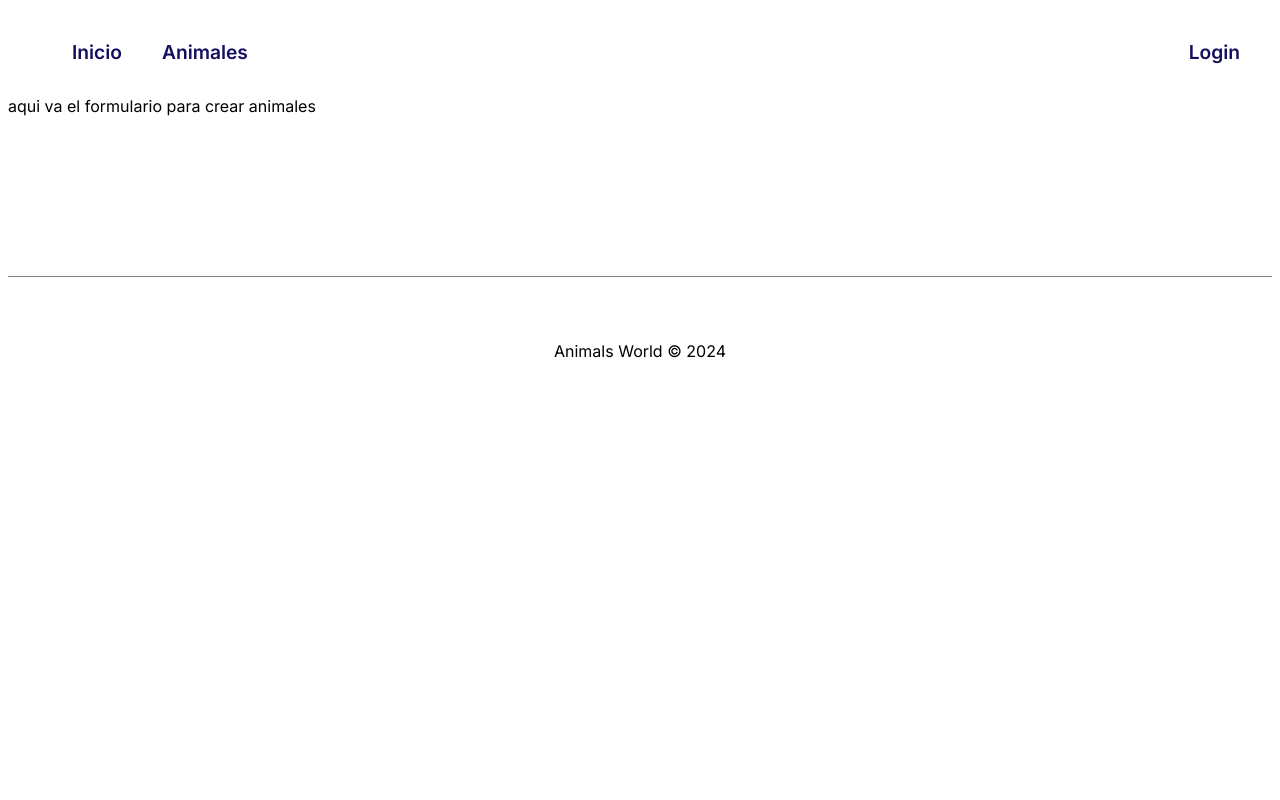
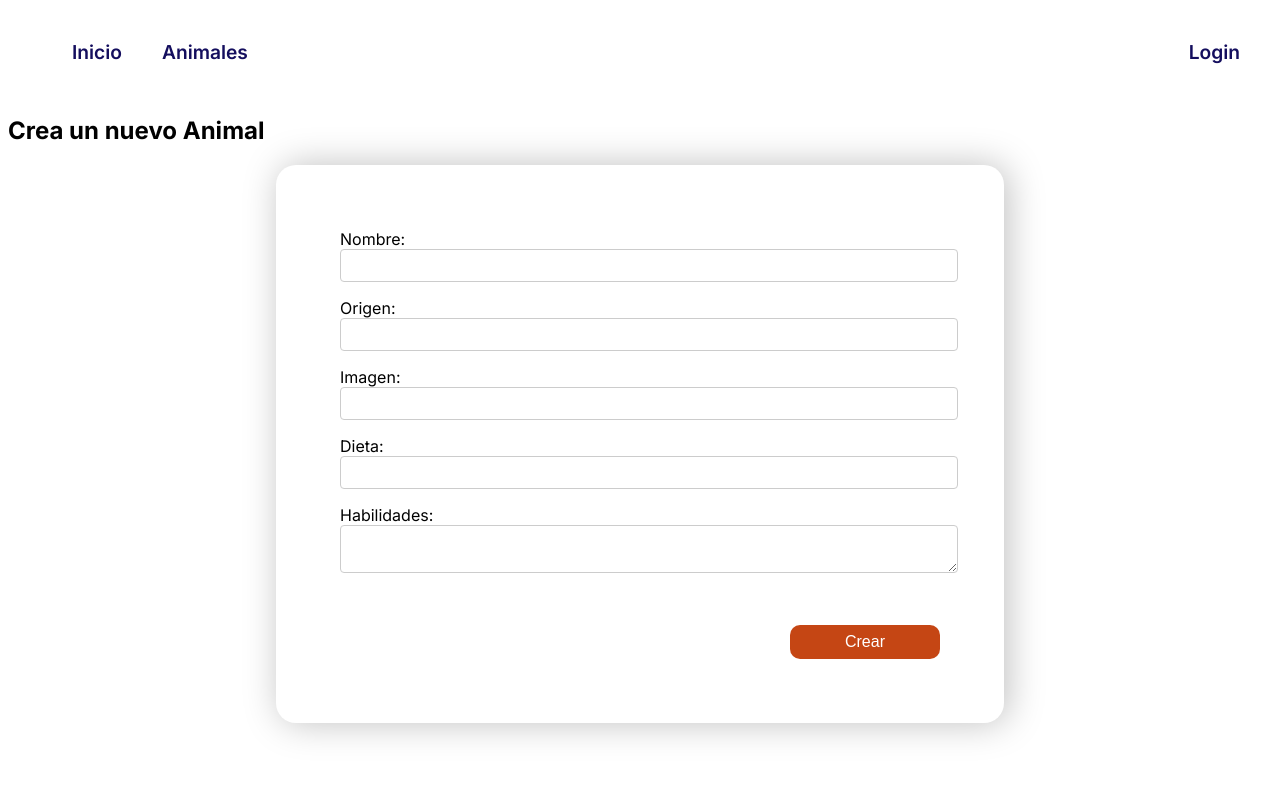
Before and after one commit to Bethsyf/test-frontend-react-nextjs, a Next.js app: page /animals/create in a window 1280 px wide. Shown: the top 800 px of the page. Built offline with nearby package versions, Linux system fonts and the light colour scheme.

Commit message:
feat: createAnimal

```diff
--- a/package.json
+++ b/package.json
@@ -10,10 +10,12 @@
   },
   "dependencies": {
     "axios": "^1.6.7",
+    "formik": "^2.4.5",
     "next": "14.1.0",
     "react": "^18",
     "react-dom": "^18",
-    "sass": "^1.70.0"
+    "sass": "^1.70.0",
+    "yup": "^1.3.3"
   },
   "devDependencies": {
     "@types/node": "^20",
--- a/src/app/animals/create/page.tsx
+++ b/src/app/animals/create/page.tsx
@@ -1,5 +1,13 @@
+'use client';
+
 import AnimalForm from 'app/components/animal/AnimalForm/AnimalForm';
+import { createAnimal } from 'app/services/mongodb/animal';
 
-export default function CreateAnimal() {
-  return <AnimalForm />;
+export default function CreatePage() {
+  const handleSubmit = (data: any) => {
+    createAnimal(data);
+    console.log(data);
+  };
+
+  return <AnimalForm handleSubmit={handleSubmit} />;
 }
--- a/src/components/animal/AnimalCard/AnimalCard.module.scss
+++ b/src/components/animal/AnimalCard/AnimalCard.module.scss
@@ -2,6 +2,8 @@
   display: flex;
   flex-direction: column;
   position: relative;
+  border: 1px solid rgb(20, 14, 94);
+
   .info {
     padding: 0.75rem;
     padding-top: 0;
--- a/src/components/animal/AnimalForm/AnimalForm.module.scss
+++ b/src/components/animal/AnimalForm/AnimalForm.module.scss
@@ -0,0 +1,43 @@
+.animalForm {
+  max-width: 600px;
+  margin: 0 auto;
+  padding: 4rem;
+  border-radius: 20px;
+  box-shadow: 4px 0px 36px rgba(0, 0, 0, 0.25);
+}
+
+.formGroup {
+  margin-bottom: 1rem;
+}
+
+.formInput {
+  width: 100%;
+  padding: 0.5rem;
+  border: 1px solid #ccc;
+  border-radius: 4px;
+}
+
+.checkboxGroup {
+  display: flex;
+  gap: 3rem;
+}
+
+.submitButton {
+  background-color: rgb(197, 70, 20);
+  color: #fff;
+  border: none;
+  border-radius: 10px;
+  padding: 0.5rem 1rem;
+  cursor: pointer;
+  margin-top: 3rem;
+  width: 150px;
+  font-size: 1rem;
+  display: flex;
+  justify-content: center;
+  border-radius: 10px;
+  margin-left: auto;
+}
+
+.submit-button:hover {
+  background-color: #0056b3;
+}
--- a/src/components/animal/AnimalForm/AnimalForm.tsx
+++ b/src/components/animal/AnimalForm/AnimalForm.tsx
@@ -1,7 +1,107 @@
+'use client';
 import React from 'react';
+import { Formik, Form, Field, ErrorMessage } from 'formik';
+import * as Yup from 'yup';
+import s from './AnimalForm.module.scss';
 
-const AnimalForm = () => {
-  return <div>aqui va el formulario para crear animales</div>;
+const AnimalForm = ({
+  handleSubmit,
+}: {
+  handleSubmit: (data: any) => void;
+}) => {
+  const initialValues = {
+    name: '',
+    origin: '',
+    image: '',
+    diet: '',
+    skills: '',
+  };
+
+  const validationSchema = Yup.object().shape({
+    name: Yup.string().required('El nombre es obligatorio'),
+    origin: Yup.string().required('El origen es obligatorio'),
+    image: Yup.string().required('La imagen es obligatoria'),
+    diet: Yup.string().required('La dieta es obligatoria'),
+    skills: Yup.string().required('Las habilidades son obligatorias'),
+  });
+
+  const onSubmit = (values: any, { setSubmitting }: any) => {
+    handleSubmit(values);
+    setSubmitting(false);
+  };
+
+  return (
+    <div>
+      <h2>Crea un nuevo Animal</h2>
+      <Formik
+        initialValues={initialValues}
+        validationSchema={validationSchema}
+        onSubmit={onSubmit}
+      >
+        {({ isSubmitting }) => (
+          <Form className={s.animalForm}>
+            <div className={s.formGroup}>
+              <label htmlFor="name">Nombre:</label>
+              <Field
+                type="text"
+                id="name"
+                name="name"
+                className={s.formInput}
+              />
+              <ErrorMessage name="name" component="div" className={s.error} />
+            </div>
+            <div className={s.formGroup}>
+              <label htmlFor="origin">Origen:</label>
+              <Field
+                type="text"
+                id="origin"
+                name="origin"
+                className={s.formInput}
+              />
+              <ErrorMessage name="origin" component="div" className={s.error} />
+            </div>
+            <div className={s.formGroup}>
+              <label htmlFor="image">Imagen:</label>
+              <Field
+                type="text"
+                id="image"
+                name="image"
+                className={s.formInput}
+              />
+              <ErrorMessage name="image" component="div" className={s.error} />
+            </div>
+            <div className={s.formGroup}>
+              <label htmlFor="diet">Dieta:</label>
+              <Field
+                type="text"
+                id="diet"
+                name="diet"
+                className={s.formInput}
+              />
+              <ErrorMessage name="diet" component="div" className={s.error} />
+            </div>
+            <div className={s.formGroup}>
+              <label htmlFor="skills">Habilidades:</label>
+              <Field
+                as="textarea"
+                id="skills"
+                name="skills"
+                className={s.formInput}
+              />
+              <ErrorMessage name="skills" component="div" className={s.error} />
+            </div>
+            <button
+              type="submit"
+              className={s.submitButton}
+              disabled={isSubmitting}
+            >
+              Crear
+            </button>
+          </Form>
+        )}
+      </Formik>
+    </div>
+  );
 };
 
 export default AnimalForm;
--- /dev/null
+++ b/src/services/mongodb/animal.ts
@@ -0,0 +1,18 @@
+import axios from 'axios';
+
+export const createAnimal = async (userData: any) => {
+  const apiUrl = `${process.env.NEXT_PUBLIC_API_BASE_URL}`;
+
+  try {
+    const response = await axios.post(`${apiUrl}/animals`, userData);
+
+    if (response.status === 200 || response.status === 201) {
+      const responseData = response.data;
+      return { success: true, data: responseData };
+    } else {
+      return { success: false, error: response.statusText };
+    }
+  } catch (error: any) {
+    return { success: false, error: error.message };
+  }
+};
--- a/src/services/mongodb/animals.ts
+++ b/src/services/mongodb/animals.ts
@@ -1,6 +1,4 @@
 import axios from 'axios';
-
-
 
 export const getAnimals = async (id?: string) => {
   try {
@@ -24,6 +22,6 @@ export const getAnimals = async (id?: string) => {
     } else {
       console.error('Error inesperado al obtener animales:', error.message);
     }
-    throw error; // Re-lanza el error para que el llamador pueda manejarlo
+    throw error;
   }
 };
```
Also changed, not shown: src/components/animal/AnimalsWrapper/AnimalsWrapper.module.scss (+21 -0 lines), src/components/animal/AnimalsWrapper/AnimalsWrapper.tsx (+10 -4 lines), 1 other file (tests, documents, lock files or other folders).
